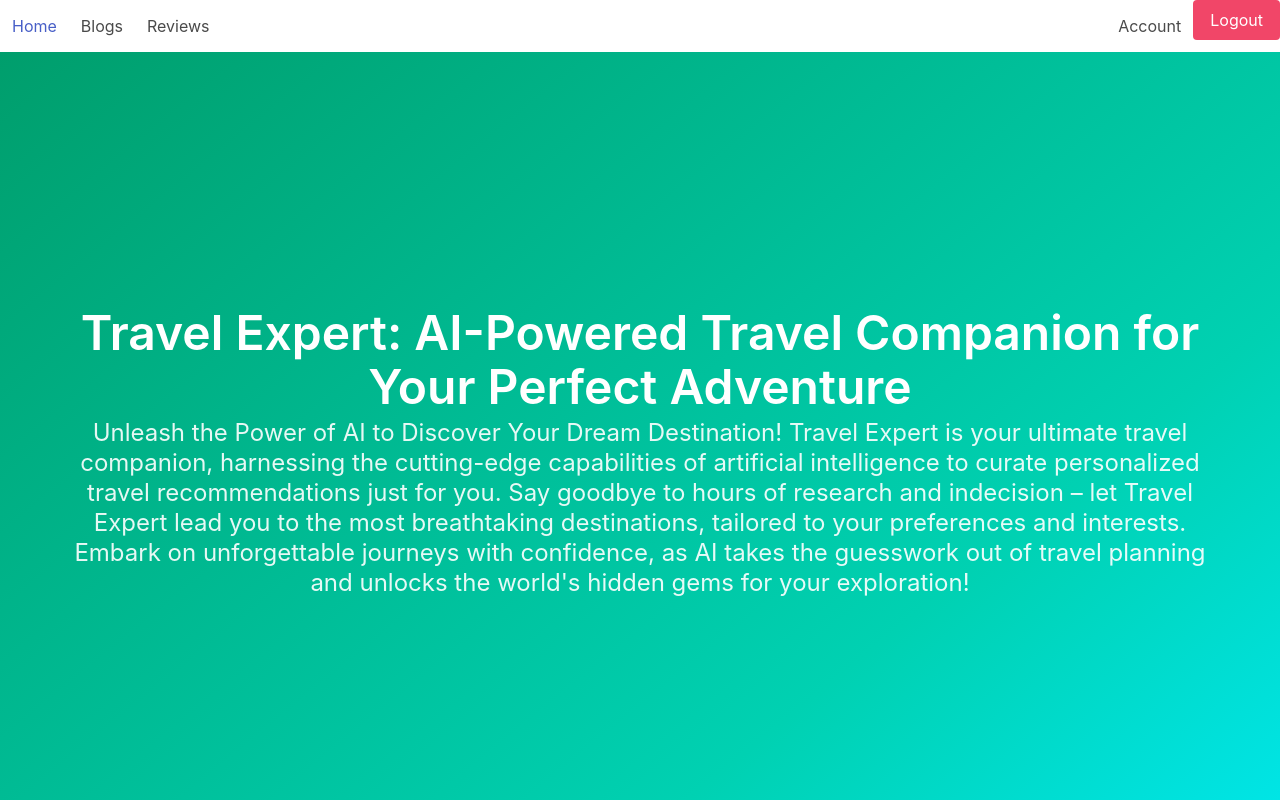
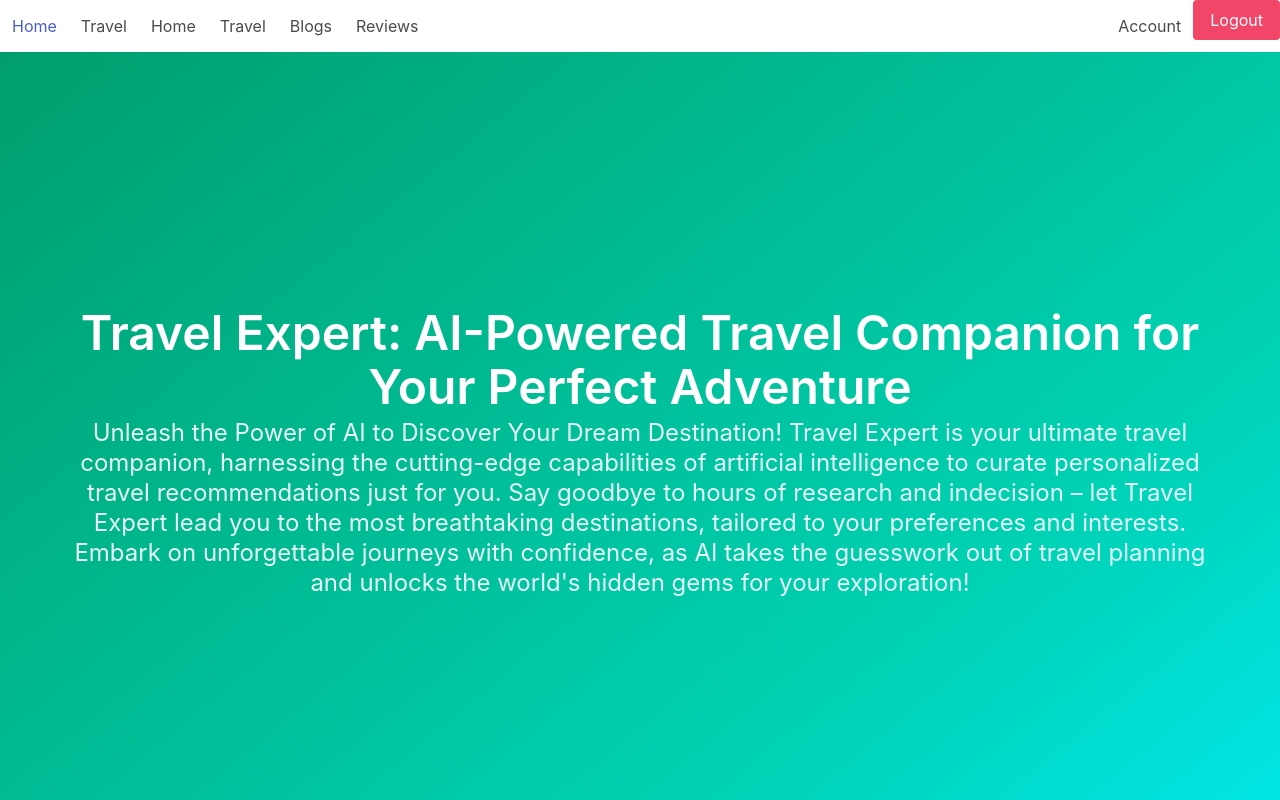
Before and after one commit to MarkusCDev/Travel-Experts, a React (Create React App) app: page / in a window 1280 px wide. Shown: the top 800 px of the page. Built offline with nearby package versions, Linux system fonts and the light colour scheme; no server answers; sample sign-in values are in the browser's storage.

Commit message:
Updated Navbar

```diff
--- a/src/App.js
+++ b/src/App.js
@@ -22,7 +22,7 @@ function App() {
             <Route path="/login" element={<Login />} />
             <Route path="/signup" element={<Signup />} />
             <Route path="/" element={<Landing />} />
-            <Route path="/home" element={<ProtectedRoute> <Home /> </ProtectedRoute>} />
+            <Route path="/travel" element={<ProtectedRoute> <Home /> </ProtectedRoute>} />
             <Route path="/blogs" element={<ProtectedRoute> <Blogs /> </ProtectedRoute>} />
             <Route path="/account" element={<ProtectedRoute> <Account /> </ProtectedRoute>} />
             <Route path="/reviews" element={<ProtectedRoute> <Reviews /> </ProtectedRoute>} />
--- a/src/components/Navbar.jsx
+++ b/src/components/Navbar.jsx
@@ -39,9 +39,25 @@ const Navbar = () => {
 
   return (
     <nav className="navbar" role="navigation" aria-label="main navigation">
+            <div className="navbar-brand">
+       <Link className="navbar-item" to="/">
+          Home
+        </Link>
+      </div>
       <div className="navbar-brand">
-        <Link className="navbar-item" to="/home">
+       <Link className="navbar-item" to="/travel">
+          Travel
+        </Link>
+      </div>
+
+       <div className="navbar-brand">
+       <Link className="navbar-item" to="/travel">
           Home
+        </Link>
+      </div>
+      <div className="navbar-brand">
+       <Link className="navbar-item" to="/travel">
+          Travel
         </Link>
       </div>
 
```
